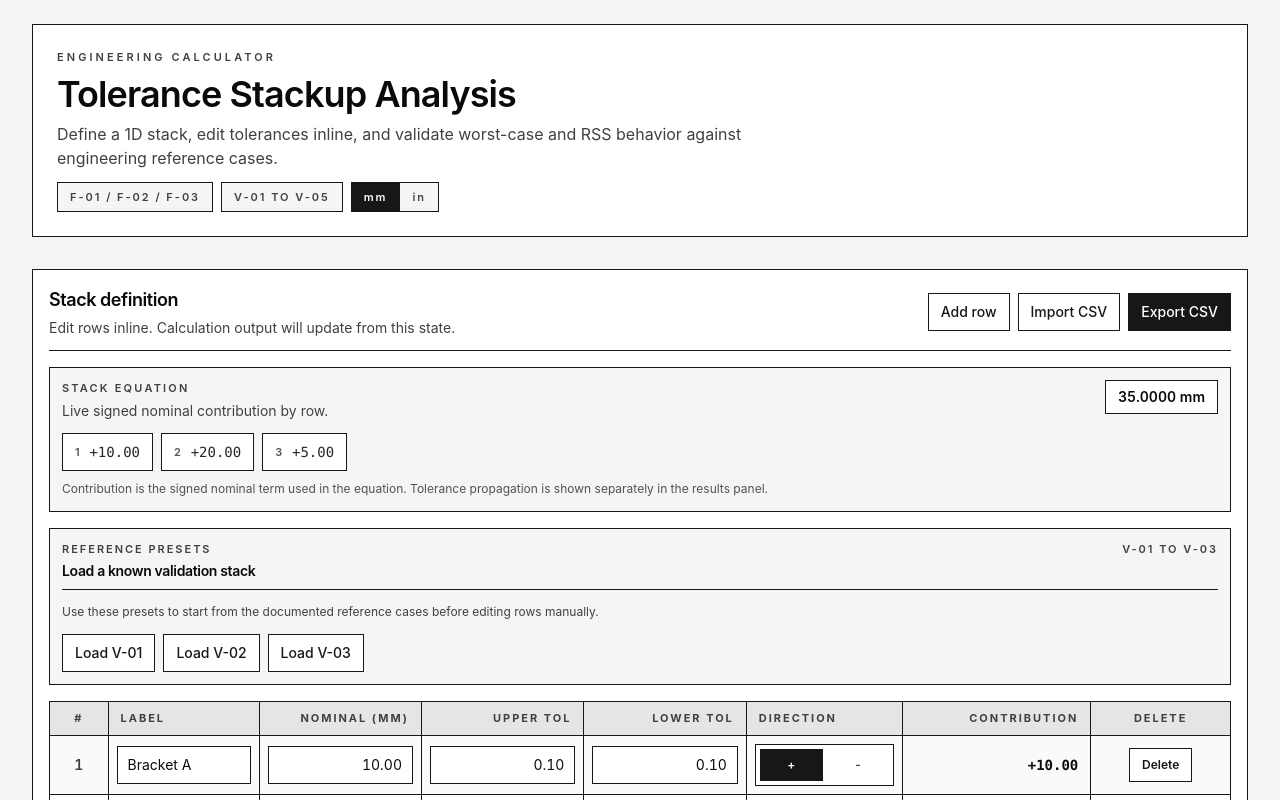
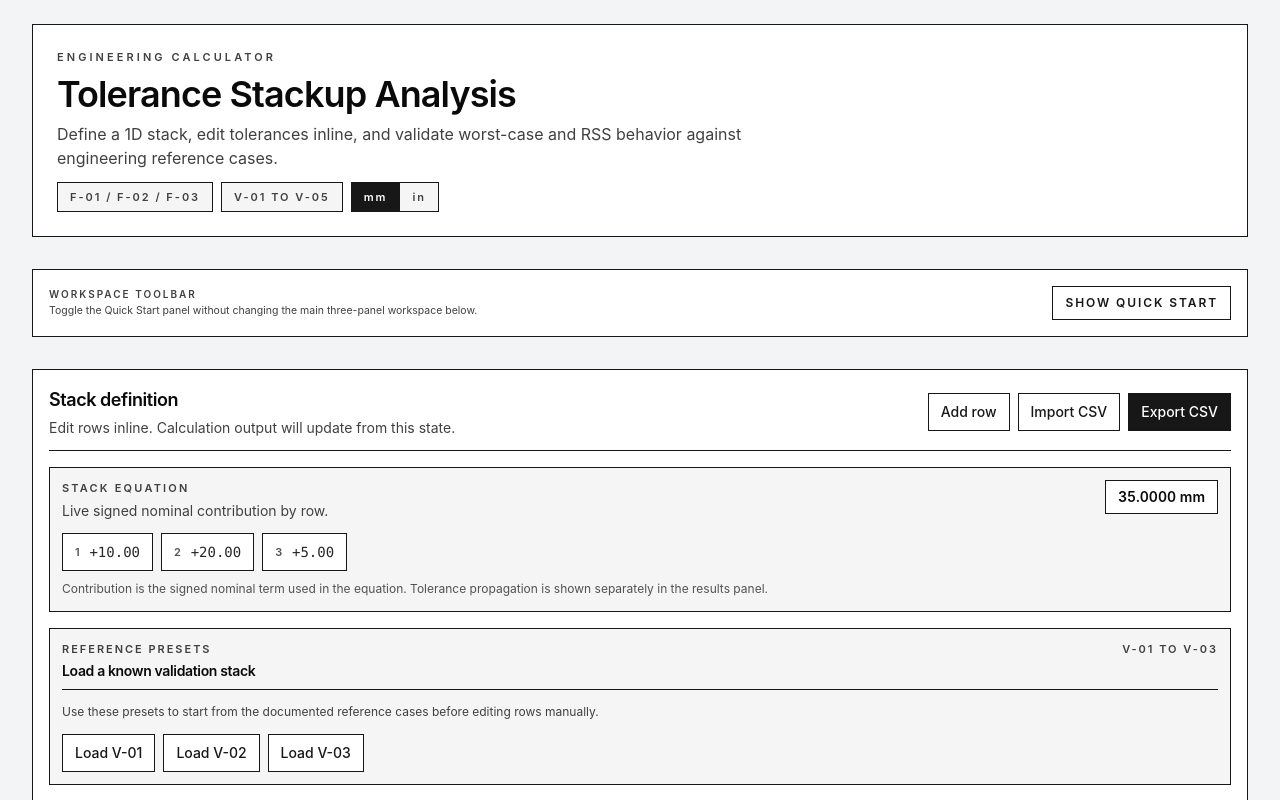
Before and after one commit to utku-gaspak/tolerance-stackup-analyser, a Next.js app: page / in a window 1280 px wide. Shown: the top 800 px of the page. Built offline with nearby package versions, Linux system fonts and the light colour scheme.

Commit message:
separate workspace toolbar panel

```diff
--- a/app/page.tsx
+++ b/app/page.tsx
@@ -5,6 +5,7 @@ import { ResultsPanel } from "../components/ResultsPanel";
 import { CurrentStackExpressionPanel } from "../components/CurrentStackExpressionPanel";
 import { FormulaPanel } from "../components/FormulaPanel";
 import { MonteCarloPanel } from "../components/MonteCarloPanel";
+import { QuickStartPanel } from "../components/QuickStartPanel";
 import { StackTable } from "../components/StackTable";
 import { useCsvImportExport } from "../hooks/useCsvImportExport";
 import { useMonteCarloState } from "../hooks/useMonteCarloState";
@@ -22,6 +23,7 @@ const PRESET_LABELS = ["V-01", "V-02", "V-03"] as const;
 
 export default function Home() {
   const [engineeringUnit, setEngineeringUnit] = useState<EngineeringUnit>("mm");
+  const [isQuickStartOpen, setIsQuickStartOpen] = useState(false);
   const { monteCarloResult, setMonteCarloResult, specLimits, setSpecLimits } = useMonteCarloState();
   const {
     savedVariants,
@@ -136,7 +138,27 @@ export default function Home() {
         </div>
       </section>
 
-      <section className="grid items-stretch gap-5 2xl:grid-cols-[minmax(0,1.7fr)_minmax(0,0.95fr)_minmax(0,0.95fr)]">
+      <section className="border border-neutral-900 bg-white p-4">
+        <div className="flex items-center justify-between gap-4">
+          <div>
+            <p className="text-[10px] font-semibold uppercase tracking-[0.2em] text-neutral-700">Workspace toolbar</p>
+            <p className="text-[10.5px] leading-[1.1rem] text-neutral-700">
+              Toggle the Quick Start panel without changing the main three-panel workspace below.
+            </p>
+          </div>
+          <button
+            type="button"
+            onClick={() => setIsQuickStartOpen((current) => !current)}
+            className="border border-neutral-900 bg-white px-3 py-2 text-xs font-semibold uppercase tracking-[0.16em] text-neutral-900 transition hover:bg-neutral-50"
+          >
+            {isQuickStartOpen ? "Hide Quick Start" : "Show Quick Start"}
+          </button>
+        </div>
+      </section>
+
+      {isQuickStartOpen ? <QuickStartPanel /> : null}
+
+      <section className="grid items-start gap-5 2xl:grid-cols-[minmax(0,2fr)_minmax(0,0.95fr)_minmax(0,0.95fr)]">
         <StackTable
           rows={rows}
           presetLabels={PRESET_LABELS}
@@ -164,7 +186,6 @@ export default function Home() {
           onSpecLimitsChange={setSpecLimits}
         />
 
-        <div className="flex h-full flex-col gap-6">
         <ResultsPanel
           result={result}
           baseResult={baseResult}
@@ -185,7 +206,6 @@ export default function Home() {
           variantComparison={variantComparison}
           engineeringUnit={engineeringUnit}
         />
-        </div>
       </section>
 
       <section className="grid gap-5 2xl:grid-cols-[1.4fr_1fr]">
@@ -193,17 +213,6 @@ export default function Home() {
 
         <div className="grid gap-4 content-start">
           <CurrentStackExpressionPanel rows={rows} />
-          <aside className="border border-neutral-900 bg-neutral-100 p-3.5">
-            <p className="text-[11px] font-semibold uppercase tracking-[0.22em] text-neutral-700">Status</p>
-            <h2 className="mt-1 text-sm font-semibold tracking-tight text-neutral-950">Core scaffold is live</h2>
-            <p className="mt-2 text-[10.5px] leading-[1.1rem] text-neutral-700">
-              Validation, results, formula reference, and Monte Carlo are connected.
-            </p>
-            <div className="mt-2.5 border border-neutral-900 bg-white px-3 py-2">
-              <p className="text-[10px] uppercase tracking-[0.2em] text-neutral-600">Current rows</p>
-              <p className="mt-1 text-2xl font-semibold text-neutral-950 tabular-nums">{rows.length}</p>
-            </div>
-          </aside>
         </div>
       </section>
 
```
Lines whose indentation alone changed are shown as unchanged.
